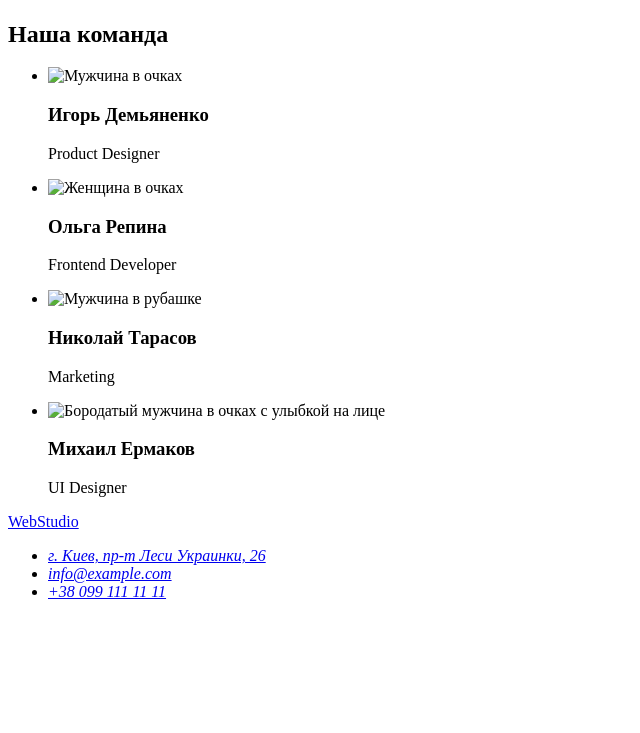
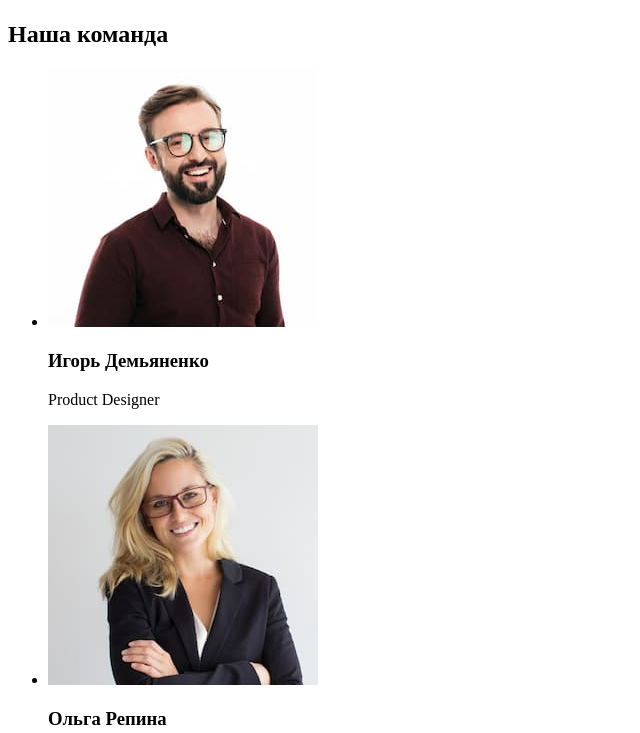
Before and after one commit to RuslanVidnichuk/goit-markup-hw-01, a plain HTML site: page index.html in a window 1280 px wide. Shown: the part 1468-2201 px from the top of the page, without its empty margins (0-640 px from the left). Before the commit the page ends 2085 px from the top, so only its background shows below. Drawn offline with Linux system fonts and the light colour scheme.

Commit message:
test4
test4

```diff
--- a/index.html
+++ b/index.html
@@ -74,22 +74,22 @@
             <h2>Наша команда</h2>
             <ul>
                 <li>
-                    <img src="./images/team/ihor.jpg" alt="Мужчина в очках">
+                    <img src="./images/team/Ihor.jpg" alt="Мужчина в очках">
                     <h3>Игорь Демьяненко</h3>
                     <p lang="en">Product Designer</p>
                 </li>
                 <li>
-                    <img src="./images/team/olha.jpg" alt="Женщина в очках">
+                    <img src="./images/team/Olha.jpg" alt="Женщина в очках">
                     <h3>Ольга Репина</h3>
                     <p lang="en">Frontend Developer</p>
                 </li>
                 <li>
-                    <img src="./images/team/nik.jpg" alt="Мужчина в рубашке">
+                    <img src="./images/team/Nick.jpg" alt="Мужчина в рубашке">
                     <h3>Николай Тарасов</h3>
                     <p lang="en">Marketing</p>
                 </li>
                 <li>
-                    <img src="./images/team/misha.jpg" alt="Бородатый мужчина в очках с улыбкой на лице">
+                    <img src="./images/team/Misha.jpg" alt="Бородатый мужчина в очках с улыбкой на лице">
                     <h3>Михаил Ермаков</h3>
                     <p lang="en">UI Designer</p>
                 </li>
```
Also changed, not shown: images/team/Ihor.jpg (added), images/team/Misha.jpg (added), images/team/Nick.jpg (added), images/team/Olha.jpg (added).
